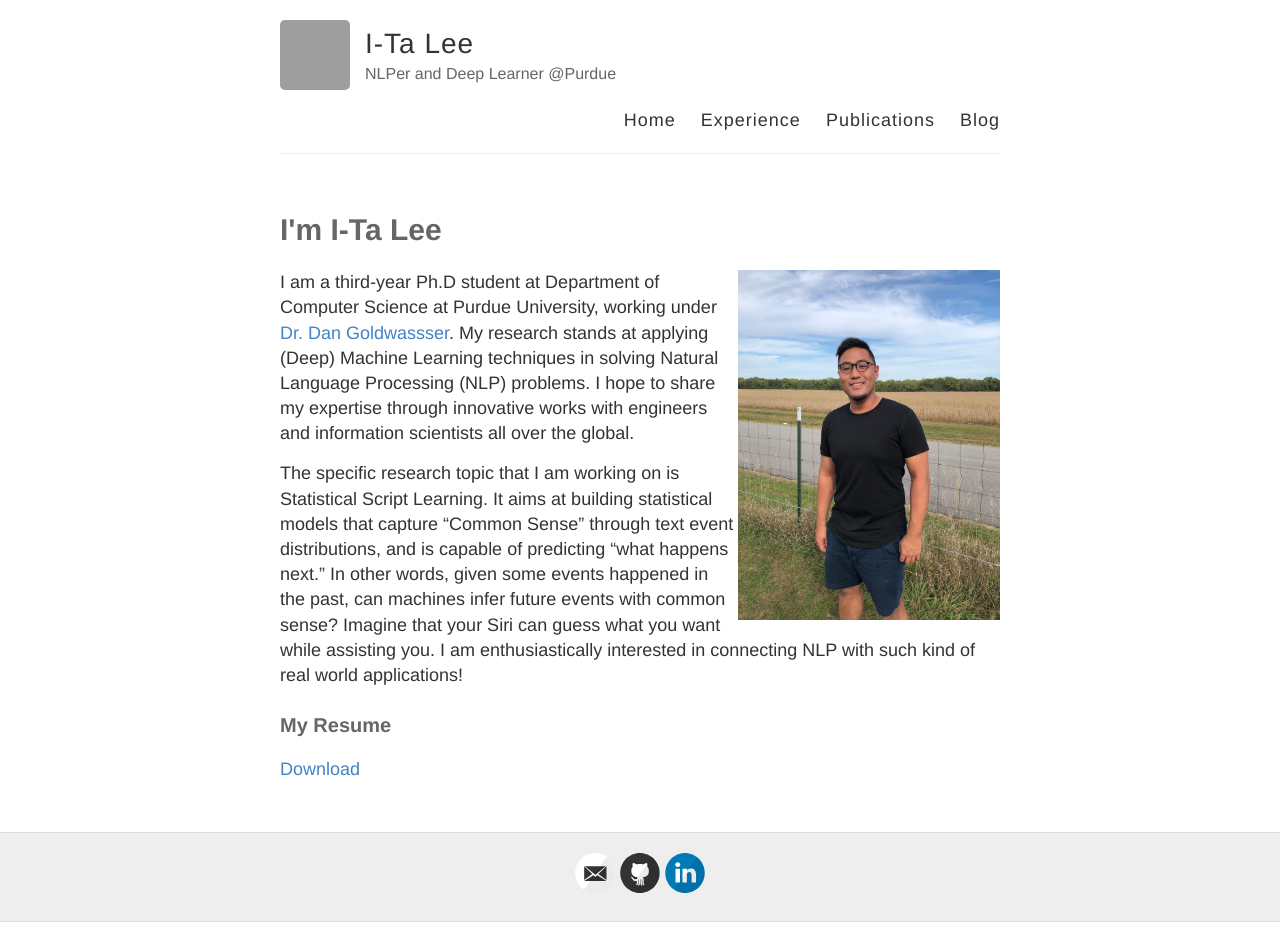
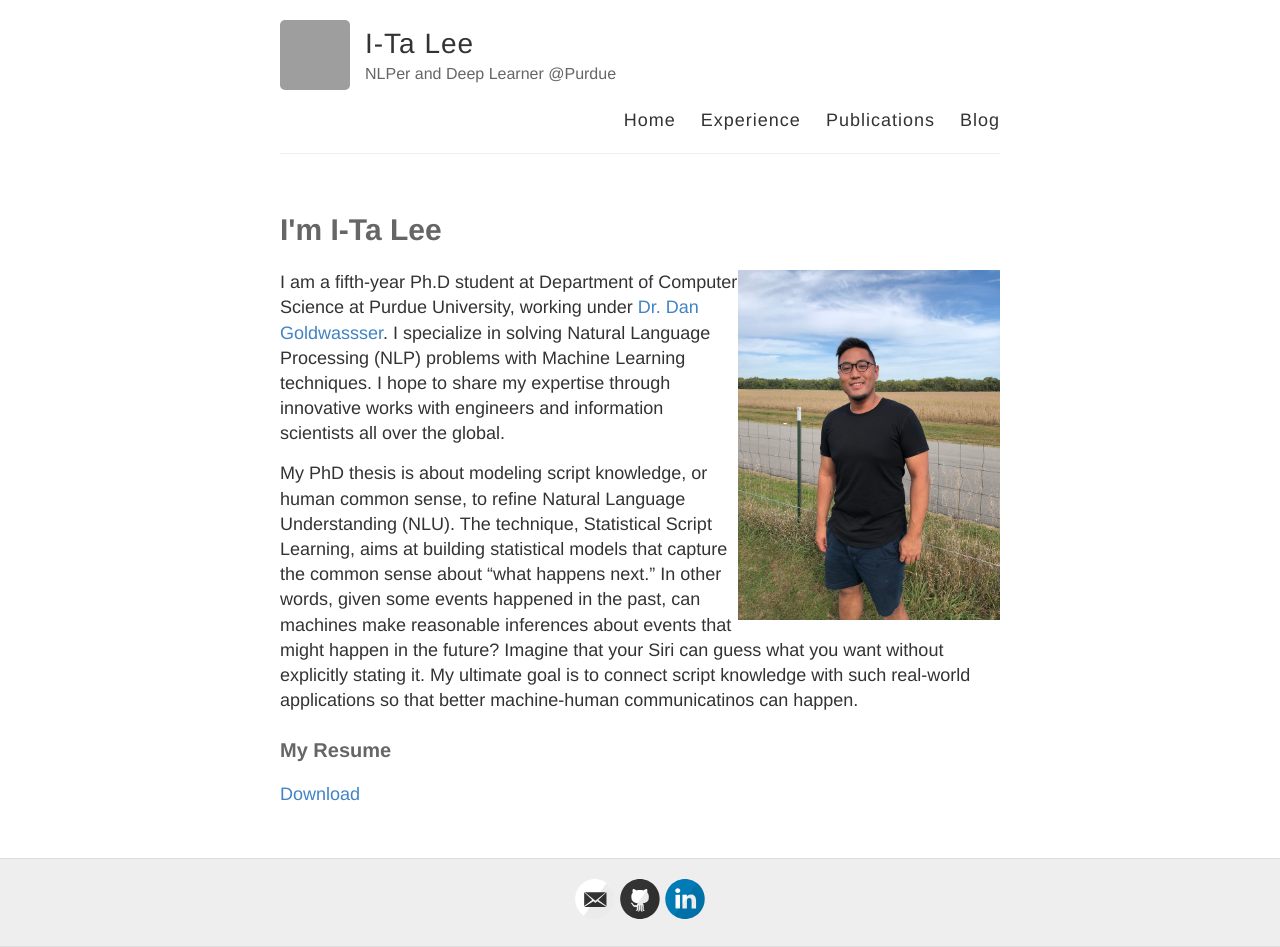
Before and after one commit to doug919/doug919.github.io, a Jekyll site: the page built from index.md, in a window 1280 px wide. Built offline with Jekyll 4.4.1, drawn with Linux system fonts in a browser that asks for light colours; before the commit the page ends 922 px from its top, so only the background shows below that; grey boxes are pictures that could not be loaded.

Commit message:
update index

```diff
--- a/index.md
+++ b/index.md
@@ -4,10 +4,10 @@ title: I'm I-Ta Lee
 ---
 
 ![AboutMe](images/about.jpg){:height="350px" .callout}
-I am a third-year Ph.D student at Department of Computer Science at Purdue University, working under [Dr. Dan Goldwassser](https://www.cs.purdue.edu/homes/dgoldwas/). My research stands at applying (Deep) Machine Learning techniques in solving Natural Language Processing (NLP) problems. I hope to share my expertise through innovative works with engineers and information scientists all over the global.
+I am a fifth-year Ph.D student at Department of Computer Science at Purdue University, working under [Dr. Dan Goldwassser](https://www.cs.purdue.edu/homes/dgoldwas/). I specialize in solving Natural Language Processing (NLP) problems with Machine Learning techniques. I hope to share my expertise through innovative works with engineers and information scientists all over the global.
 
+My PhD thesis is about modeling script knowledge, or human common sense, to refine Natural Language Understanding (NLU). The technique, Statistical Script Learning, aims at building statistical models that capture the common sense about "what happens next." In other words, given some events happened in the past, can machines make reasonable inferences about events that might happen in the future? Imagine that your Siri can guess what you want without explicitly stating it. My ultimate goal is to connect script knowledge with such real-world applications so that better machine-human communicatinos can happen.
 
-The specific research topic that I am working on is Statistical Script Learning. It aims at building statistical models that capture "Common Sense" through text event distributions, and is capable of predicting "what happens next." In other words, given some events happened in the past, can machines infer future events with common sense? Imagine that your Siri can guess what you want while assisting you. I am enthusiastically interested in connecting NLP with such kind of real world applications!
 
 ### My Resume
 
```
